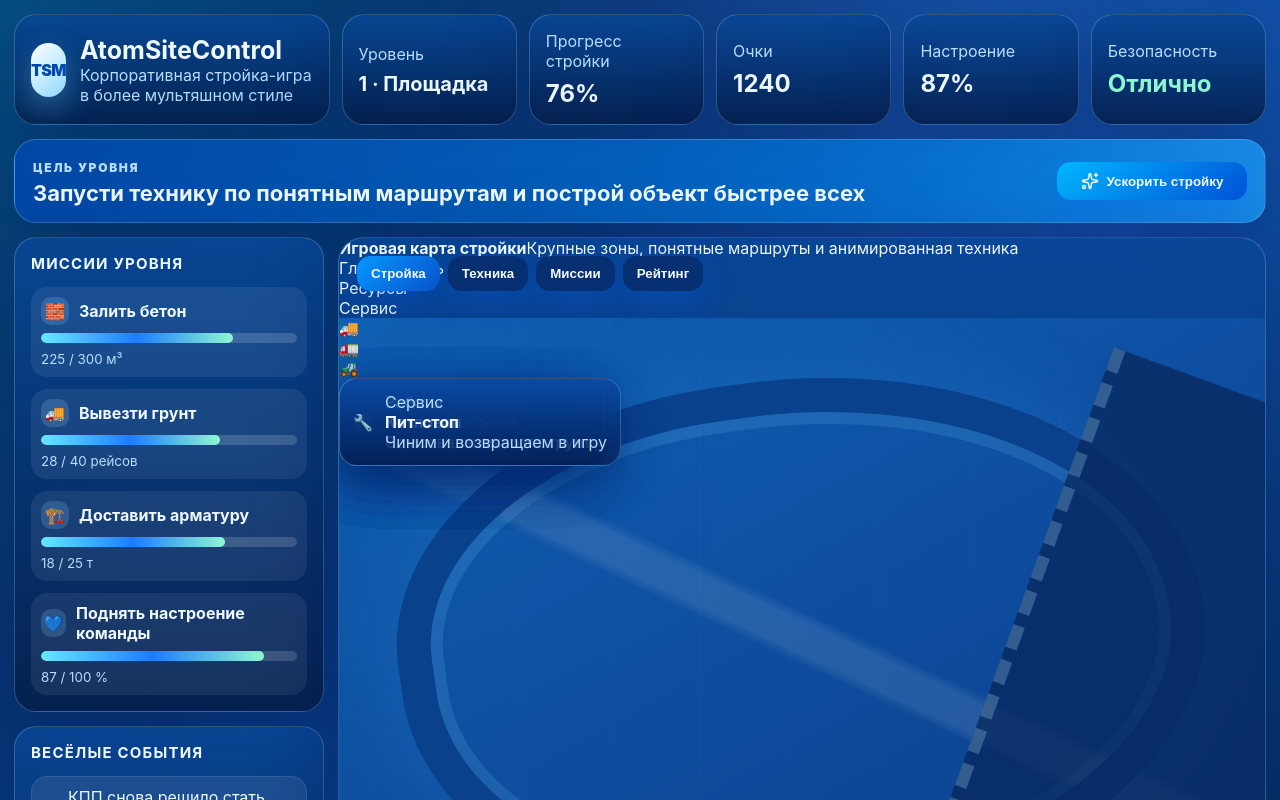
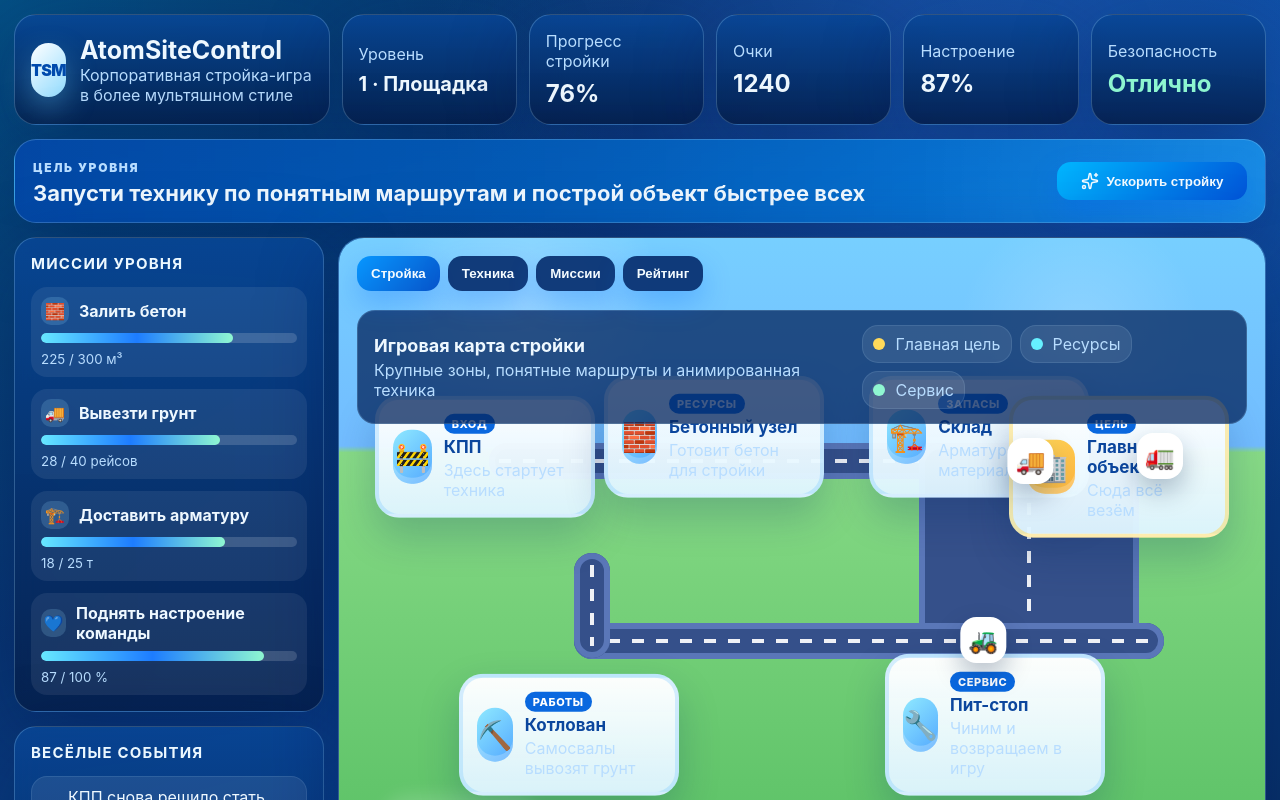
Before and after one commit to m9117882424/AtomSiteControl, a React (Vite) app: page / in a window 1280 px wide. Shown: the top 800 px of the page. Built offline with nearby package versions, Linux system fonts and the light colour scheme.

Commit message:
Add cartoon map styles and vehicle animations

```diff
--- a/src/styles.css
+++ b/src/styles.css
@@ -32,7 +32,7 @@ button {
 }
 
 button:hover {
-  transform: translateY(-1px);
+  transform: translateY(-1px) scale(1.02);
   background: linear-gradient(135deg, #19b7ff, #0a66f0);
 }
 
@@ -89,9 +89,11 @@ button:hover {
 .brand span,
 .topbar-card span,
 .metric span,
-.zone span,
 .task small,
-.eyebrow {
+.eyebrow,
+.legend-item span,
+.map-title-block span,
+.zone-content span {
   color: #b8ddff;
 }
 
@@ -226,7 +228,8 @@ button:hover {
 .event,
 .vehicle,
 .trip-row,
-.metric {
+.metric,
+.legend-item {
   display: flex;
   align-items: center;
   gap: 10px;
@@ -256,7 +259,7 @@ button:hover {
   position: absolute;
   top: 18px;
   left: 18px;
-  z-index: 10;
+  z-index: 15;
   display: flex;
   gap: 8px;
 }
@@ -265,150 +268,299 @@ button:hover {
   background: rgba(7, 46, 111, 0.92);
 }
 
+.map-info-bar {
+  position: absolute;
+  top: 72px;
+  left: 18px;
+  right: 18px;
+  z-index: 12;
+  display: flex;
+  align-items: center;
+  justify-content: space-between;
+  gap: 12px;
+  padding: 14px 16px;
+  border-radius: 18px;
+  background: rgba(4, 38, 94, 0.76);
+  border: 1px solid rgba(185, 232, 255, 0.18);
+}
+
+.map-title-block {
+  display: grid;
+  gap: 4px;
+}
+
+.map-title-block strong {
+  font-size: 18px;
+}
+
+.map-legend {
+  display: flex;
+  gap: 8px;
+  flex-wrap: wrap;
+}
+
+.legend-item {
+  padding: 8px 10px;
+}
+
+.legend-dot {
+  width: 12px;
+  height: 12px;
+  border-radius: 999px;
+}
+
+.legend-dot.goal {
+  background: #ffd95a;
+}
+
+.legend-dot.resource {
+  background: #66f0ff;
+}
+
+.legend-dot.service {
+  background: #8ff7d1;
+}
+
 .site-map {
   position: relative;
   height: 650px;
   overflow: hidden;
-  background:
-    linear-gradient(25deg, transparent 0 48%, rgba(255, 255, 255, 0.1) 49% 52%, transparent 53%),
-    linear-gradient(145deg, rgba(18, 105, 190, 0.78), rgba(12, 62, 144, 0.92)),
-    repeating-linear-gradient(90deg, rgba(255, 255, 255, 0.055) 0 2px, transparent 2px 90px);
 }
 
-.site-map::before {
-  content: "";
-  position: absolute;
-  inset: 60px;
-  border-radius: 45% 55% 48% 52%;
-  border: 34px solid rgba(10, 63, 137, 0.88);
-  box-shadow:
-    inset 0 0 0 12px rgba(123, 210, 255, 0.14),
-    0 0 90px rgba(74, 174, 255, 0.18);
-  transform: rotate(-8deg);
+.cartoon-map {
+  background:
+    radial-gradient(circle at 20% 10%, rgba(255, 255, 255, 0.25), transparent 15%),
+    radial-gradient(circle at 80% 14%, rgba(255, 255, 255, 0.18), transparent 13%),
+    linear-gradient(180deg, #77cfff 0%, #72bcff 32%, #87da86 33%, #57bf63 100%);
 }
 
-.site-map::after {
-  content: "";
+.cartoon-map::before {
+  content: '';
   position: absolute;
-  right: -80px;
-  top: 70px;
-  width: 360px;
-  height: 760px;
-  background: rgba(7, 38, 89, 0.72);
-  transform: rotate(20deg);
-  border-left: 12px dashed rgba(177, 227, 255, 0.25);
+  inset: auto auto 38px 42px;
+  width: 160px;
+  height: 56px;
+  border-radius: 28px;
+  background: rgba(255, 255, 255, 0.14);
+  filter: blur(8px);
+}
+
+.path {
+  position: absolute;
+  z-index: 1;
+  border-radius: 999px;
+  background: #35508a;
+  box-shadow: inset 0 0 0 6px #5a77b8;
+}
+
+.path::after {
+  content: '';
+  position: absolute;
+  inset: 50% 10px auto 10px;
+  height: 4px;
+  transform: translateY(-50%);
+  background: repeating-linear-gradient(
+    90deg,
+    rgba(255, 255, 255, 0.92) 0 12px,
+    transparent 12px 24px
+  );
+}
+
+.path-top {
+  left: 150px;
+  top: 205px;
+  width: 590px;
+  height: 36px;
+}
+
+.path-middle {
+  left: 580px;
+  top: 205px;
+  width: 220px;
+  height: 205px;
+  border-radius: 22px;
+}
+
+.path-middle::after {
+  inset: 12px 50% 12px auto;
+  width: 4px;
+  height: auto;
+  transform: translateX(50%);
+  background: repeating-linear-gradient(
+    180deg,
+    rgba(255, 255, 255, 0.92) 0 12px,
+    transparent 12px 24px
+  );
+}
+
+.path-bottom {
+  left: 235px;
+  top: 385px;
+  width: 590px;
+  height: 36px;
+}
+
+.path-vertical {
+  left: 235px;
+  top: 315px;
+  width: 36px;
+  height: 105px;
+}
+
+.path-vertical::after {
+  inset: 12px 50% 12px auto;
+  width: 4px;
+  height: auto;
+  transform: translateX(50%);
+  background: repeating-linear-gradient(
+    180deg,
+    rgba(255, 255, 255, 0.92) 0 12px,
+    transparent 12px 24px
+  );
+}
+
+.vehicle-runner {
+  position: absolute;
+  z-index: 10;
+  display: grid;
+  place-items: center;
+  width: 46px;
+  height: 46px;
+  border-radius: 16px;
+  background: #ffffff;
+  box-shadow: 0 12px 26px rgba(6, 34, 76, 0.28);
+  font-size: 24px;
+}
+
+.runner-top {
+  top: 200px;
+  left: 150px;
+  animation: moveTop 11s linear infinite;
+}
+
+.runner-middle {
+  top: 195px;
+  left: 548px;
+  animation: moveCorner 12s linear infinite;
+}
+
+.runner-bottom {
+  top: 379px;
+  left: 235px;
+  animation: moveBottom 9s linear infinite;
+}
+
+@keyframes moveTop {
+  0% { transform: translateX(0) rotate(0deg); }
+  48% { transform: translateX(540px) rotate(0deg); }
+  50% { transform: translateX(540px) rotate(0deg); }
+  100% { transform: translateX(0) rotate(0deg); }
+}
+
+@keyframes moveCorner {
+  0% { transform: translate(0, 0); }
+  45% { transform: translate(250px, 0); }
+  50% { transform: translate(250px, 0); }
+  95% { transform: translate(250px, 160px); }
+  100% { transform: translate(0, 0); }
+}
+
+@keyframes moveBottom {
+  0% { transform: translateX(0); }
+  48% { transform: translateX(530px); }
+  50% { transform: translateX(530px); }
+  100% { transform: translateX(0); }
 }
 
 .zone {
   position: absolute;
-  z-index: 3;
+  z-index: 5;
   display: flex;
   gap: 12px;
   align-items: center;
-  min-width: 190px;
-  padding: 13px;
-  border: 1px solid rgba(197, 235, 255, 0.22);
-  border-radius: 18px;
-  background: linear-gradient(180deg, rgba(9, 74, 164, 0.86), rgba(4, 33, 89, 0.86));
-  box-shadow: 0 16px 45px rgba(0, 38, 110, 0.26);
+  width: 220px;
+  min-height: 108px;
+  padding: 14px;
+  border-radius: 24px;
+  background: linear-gradient(180deg, rgba(255, 255, 255, 0.98), rgba(222, 244, 255, 0.96));
+  color: #083f8d;
+  box-shadow: 0 18px 40px rgba(0, 40, 100, 0.22);
+  border: 4px solid rgba(113, 194, 255, 0.28);
+  animation: softBounce 4.5s ease-in-out infinite;
 }
 
-.zone svg {
-  color: #91e8ff;
+.zone-emoji {
+  display: grid;
+  place-items: center;
+  width: 54px;
+  height: 54px;
+  border-radius: 18px;
+  background: linear-gradient(135deg, #8fe9ff, #53a8ff);
+  box-shadow: inset 0 -6px 0 rgba(255, 255, 255, 0.22);
+  font-size: 28px;
 }
 
-.zone strong,
-.zone span {
-  display: block;
+.zone-content {
+  display: grid;
+  gap: 3px;
 }
 
-.zone.danger svg {
-  color: #ffe36d;
+.zone-content strong {
+  color: #0b469d;
+  font-size: 17px;
 }
 
-.concrete {
-  left: 100px;
-  top: 100px;
+.zone-badge {
+  display: inline-flex;
+  width: fit-content;
+  padding: 3px 8px;
+  border-radius: 999px;
+  background: #0a68df;
+  color: #ffffff !important;
+  font-size: 11px;
+  font-weight: 800;
+  letter-spacing: 0.05em;
+  text-transform: uppercase;
 }
 
-.storage {
-  left: 380px;
-  top: 128px;
+.gate-zone {
+  left: 36px;
+  top: 160px;
 }
 
-.block-one {
-  right: 260px;
-  top: 90px;
+.concrete-zone {
+  left: 265px;
+  top: 140px;
 }
 
-.pit {
-  left: 560px;
-  top: 265px;
+.storage-zone {
+  left: 530px;
+  top: 140px;
 }
 
-.crane {
-  left: 420px;
-  top: 390px;
+.object-zone {
+  right: 36px;
+  top: 160px;
+  border-color: rgba(255, 217, 90, 0.48);
 }
 
-.gate {
-  right: 135px;
-  top: 360px;
+.object-zone .zone-emoji {
+  background: linear-gradient(135deg, #ffd95a, #ffb63e);
 }
 
-.repair {
-  left: 480px;
-  bottom: 82px;
+.pit-zone {
+  left: 120px;
+  bottom: 90px;
 }
 
-.road {
-  position: absolute;
-  z-index: 2;
-  height: 30px;
-  border-radius: 40px;
-  background: rgba(3, 32, 82, 0.92);
-  border-top: 3px dashed rgba(185, 232, 255, 0.32);
+.repair-zone {
+  right: 160px;
+  bottom: 90px;
 }
 
-.road-one {
-  left: 80px;
-  top: 330px;
-  width: 760px;
-  transform: rotate(-9deg);
-}
-
-.road-two {
-  right: 90px;
-  top: 430px;
-  width: 690px;
-  transform: rotate(11deg);
-}
-
-.truck-dot {
-  position: absolute;
-  z-index: 4;
-  width: 22px;
-  height: 14px;
-  border-radius: 5px;
-  background: #ffffff;
-  box-shadow:
-    0 0 0 4px rgba(255, 255, 255, 0.18),
-    0 0 24px rgba(99, 222, 255, 0.8);
-}
-
-.dot-one {
-  left: 350px;
-  top: 330px;
-}
-
-.dot-two {
-  left: 680px;
-  top: 410px;
-}
-
-.dot-three {
-  right: 230px;
-  top: 510px;
+@keyframes softBounce {
+  0%, 100% { transform: translateY(0); }
+  50% { transform: translateY(-4px); }
 }
 
 .bottom-grid {
```
